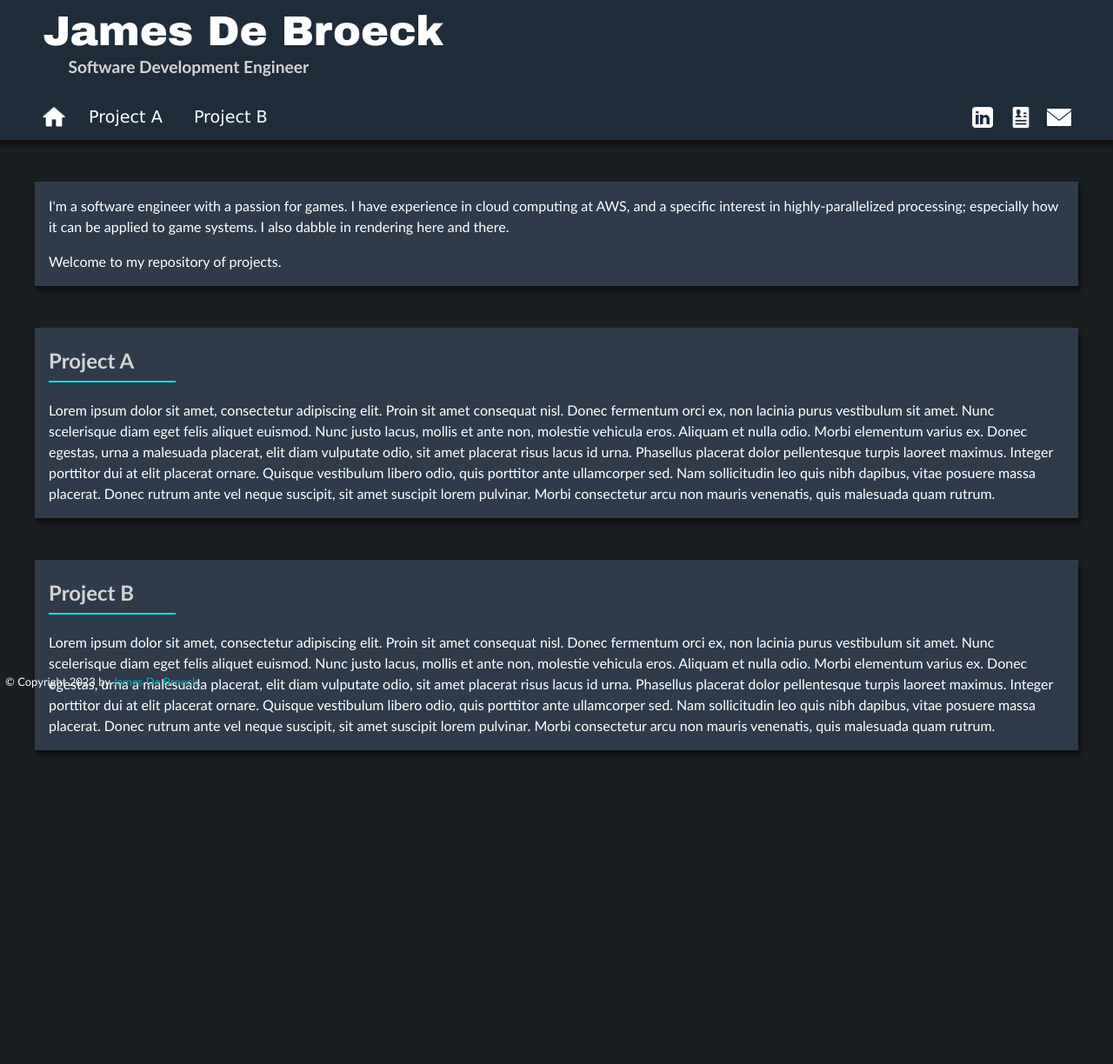
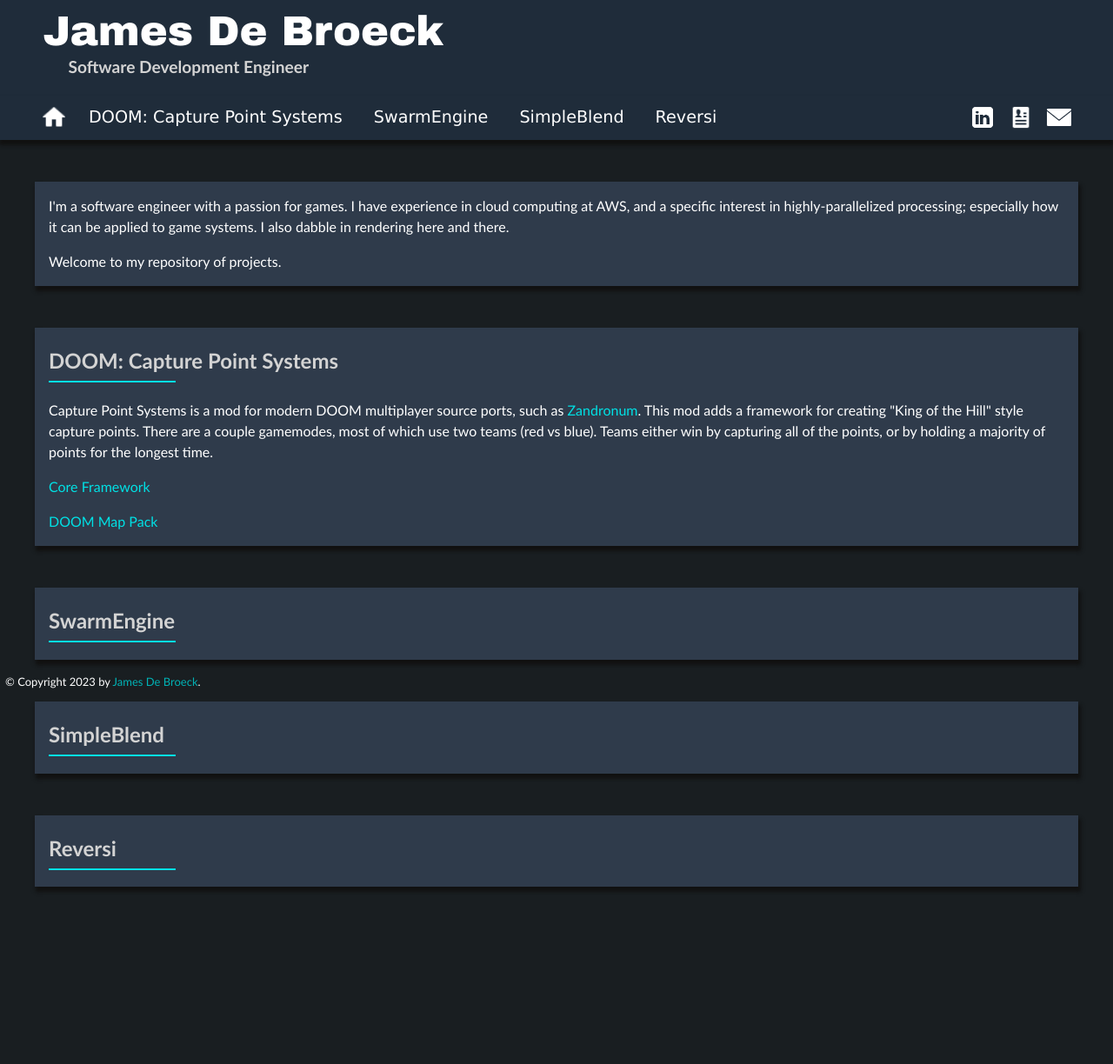
Before and after one commit to debroejm/portfolio, a Flask app: page / in a window 1280 px wide. Shown: the top 1224 px of the page at 87% size. Run offline with Flask 3, Linux system fonts and the light colour scheme.

Commit message:
content: Add initial blurbs
Add the initial set of project content blurbs. Includes a small bit about DOOM: CPS maps.

```diff
--- a/app.py
+++ b/app.py
@@ -66,33 +66,31 @@ Welcome to my repository of projects.
 
 SECTIONS = [
     PageSection(
-        title="Project A",
-        id="project-a",
+        title="DOOM: Capture Point Systems",
+        id="doom-cps",
+        body=TextBlocks(
+            "Capture Point Systems is a mod for modern DOOM multiplayer source ports, such as"
+            " <a href=\"https://zandronum.com/\">Zandronum</a>. This mod adds a framework for creating \"King of the"
+            " Hill\" style capture points. There are a couple gamemodes, most of which use two teams (red vs blue)."
+            " Teams either win by capturing all of the points, or by holding a majority of points for the longest time.",
+            "<a href=\"https://github.com/MajorSlime/CapturePointSystems\">Core Framework</a>",
+            "<a href=\"https://github.com/MajorSlime/CapturePointSystemsMapPackDoom\">DOOM Map Pack</a>",
+        )),
+    PageSection(
+        title="SwarmEngine",
+        id="swarm-engine",
         body=TextBlocks("""
-Lorem ipsum dolor sit amet, consectetur adipiscing elit. Proin sit amet consequat nisl. Donec fermentum orci ex,
- non lacinia purus vestibulum sit amet. Nunc scelerisque diam eget felis aliquet euismod. Nunc justo lacus, mollis
- et ante non, molestie vehicula eros. Aliquam et nulla odio. Morbi elementum varius ex. Donec egestas, urna a
- malesuada placerat, elit diam vulputate odio, sit amet placerat risus lacus id urna. Phasellus placerat dolor
- pellentesque turpis laoreet maximus. Integer porttitor dui at elit placerat ornare. Quisque vestibulum libero odio,
- quis porttitor ante ullamcorper sed. Nam sollicitudin leo quis nibh dapibus, vitae posuere massa placerat. Donec rutrum
- ante vel neque suscipit, sit amet suscipit lorem pulvinar. Morbi consectetur arcu non mauris venenatis, quis malesuada
- quam rutrum.
-""")
-    ),
+""")),
     PageSection(
-        title="Project B",
-        id="project-b",
+        title="SimpleBlend",
+        id="simple-blend",
         body=TextBlocks("""
-    Lorem ipsum dolor sit amet, consectetur adipiscing elit. Proin sit amet consequat nisl. Donec fermentum orci ex,
-     non lacinia purus vestibulum sit amet. Nunc scelerisque diam eget felis aliquet euismod. Nunc justo lacus, mollis
-     et ante non, molestie vehicula eros. Aliquam et nulla odio. Morbi elementum varius ex. Donec egestas, urna a
-     malesuada placerat, elit diam vulputate odio, sit amet placerat risus lacus id urna. Phasellus placerat dolor
-     pellentesque turpis laoreet maximus. Integer porttitor dui at elit placerat ornare. Quisque vestibulum libero odio,
-     quis porttitor ante ullamcorper sed. Nam sollicitudin leo quis nibh dapibus, vitae posuere massa placerat. Donec rutrum
-     ante vel neque suscipit, sit amet suscipit lorem pulvinar. Morbi consectetur arcu non mauris venenatis, quis malesuada
-     quam rutrum.
-    """)
-    ),
+""")),
+    PageSection(
+        title="Reversi",
+        id="reversi",
+        body=TextBlocks("""
+""")),
 ]
 
 
--- a/static/style.css
+++ b/static/style.css
@@ -172,6 +172,16 @@ h2 {
     margin-bottom: -9999px;
 }
 
+#content a {
+    text-decoration: none;
+    color: #00e1e5;
+}
+
+#content a:hover {
+    text-decoration: underline;
+    color: #8150f3;
+}
+
 .content-section {
     background-color: #2f3b4b;
     margin: 3em 0 0;
--- a/templates/layout.html
+++ b/templates/layout.html
@@ -36,7 +36,7 @@
                 <a id="{{ section.id }}"></a>
                 <div class="content-section">
                     <h2 class="section-title-left">{{ section.title }}</h2>
-                    {% for blob in section.body %}<p>{{ blob }}</p>{% endfor %}
+                    {% for blob in section.body %}<p>{{ blob|safe }}</p>{% endfor %}
                 </div>
             {% endfor %}
         {% endblock %}</div>
```
